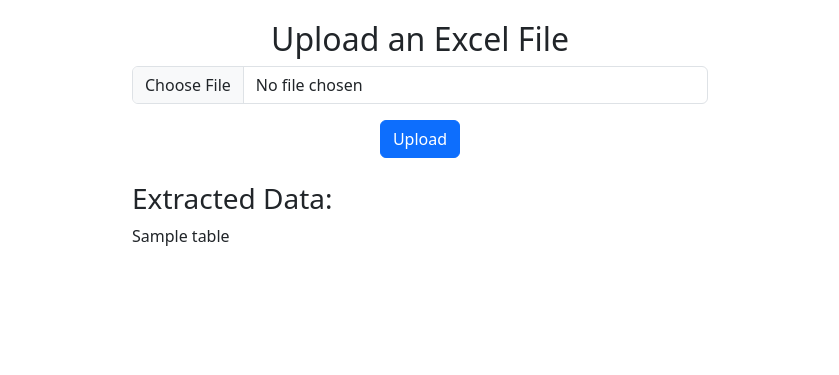
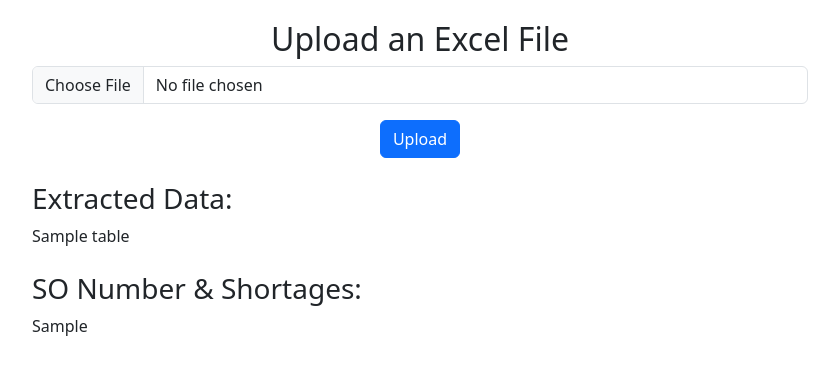
Before and after one commit to Nmyhi/excelscrape, a Flask app: template templates/index.html in a window 1280 px wide. Shown: the top 375 px of the page, without its empty margins (220-1059 px from the left). Run offline with Flask 3, Linux system fonts and the light colour scheme; the template is opened without the code that fills it: most values are stand-ins (such as "Sample title", 1, 10 or a date in 2020).

Commit message:
Add code for scraping shortages

```diff
--- a/app.py
+++ b/app.py
@@ -36,11 +36,20 @@ def index():
                 return f"Error reading file: {str(e)}"
 
             data = df.to_html(classes="table table-striped")  # Convert to HTML table
-            return render_template("index.html", table=data)
+
+            # Extract SO Number (Column 2) and Shortages (Column 7) and create new table
+            if df.shape[1] >= 7:  # Ensure at least 7 columns exist
+                selected_columns = df.iloc[:, [1, 6]].dropna()
+                selected_columns.columns = ["SO Number", "Shortages"]
+                shortages_table = selected_columns.to_html(classes="table table-bordered", index=False)
+            else:
+                shortages_table = "<p>Not enough columns in the uploaded file.</p>"
+
+            return render_template("index.html", table=data, shortages_table=shortages_table)
         else:
             return "Invalid file type. Please upload an Excel file (.xls, .xlsx, .ods)"
 
-    return render_template("index.html", table=None)
+    return render_template("index.html", table=None, shortages_table=None)
 
 if __name__ == "__main__":
     app.run(debug=True)
--- a/templates/index.html
+++ b/templates/index.html
@@ -7,7 +7,7 @@
     <link rel="stylesheet" href="https://cdn.jsdelivr.net/npm/bootstrap@5.3.0/dist/css/bootstrap.min.css">
     <style>
         body { padding: 20px; }
-        .container { max-width: 600px; margin: auto; }
+        .container { max-width: 800px; margin: auto; }
         table { margin-top: 20px; }
     </style>
 </head>
@@ -18,12 +18,20 @@
             <input type="file" name="file" class="form-control mb-3" required>
             <button type="submit" class="btn btn-primary">Upload</button>
         </form>
+
         {% if table %}
         <div class="mt-4">
             <h3>Extracted Data:</h3>
             <div>{{ table | safe }}</div>
         </div>
         {% endif %}
+
+        {% if shortages_table %}
+        <div class="mt-4">
+            <h3>SO Number & Shortages:</h3>
+            <div>{{ shortages_table | safe }}</div>
+        </div>
+        {% endif %}
     </div>
 </body>
 </html>
```
